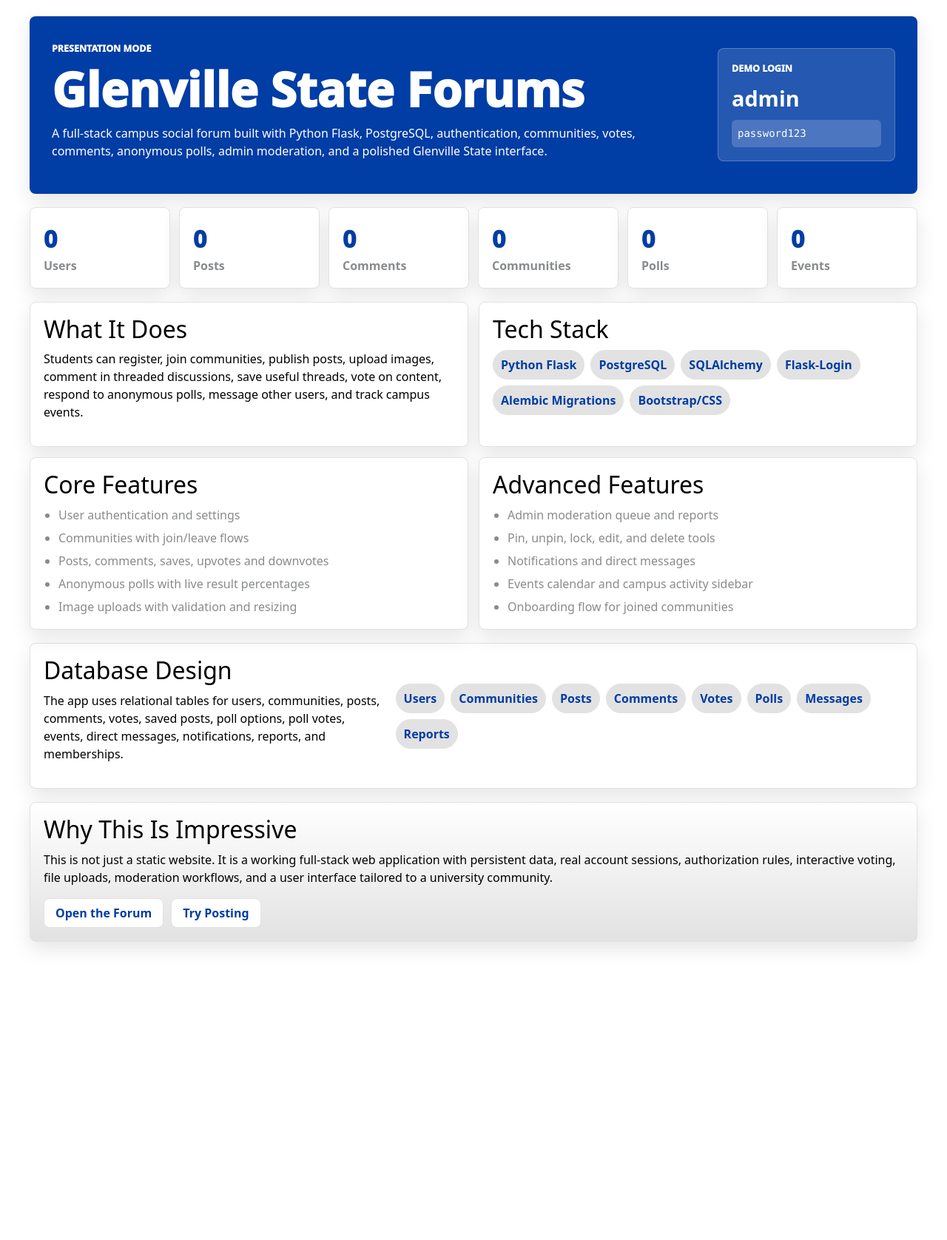
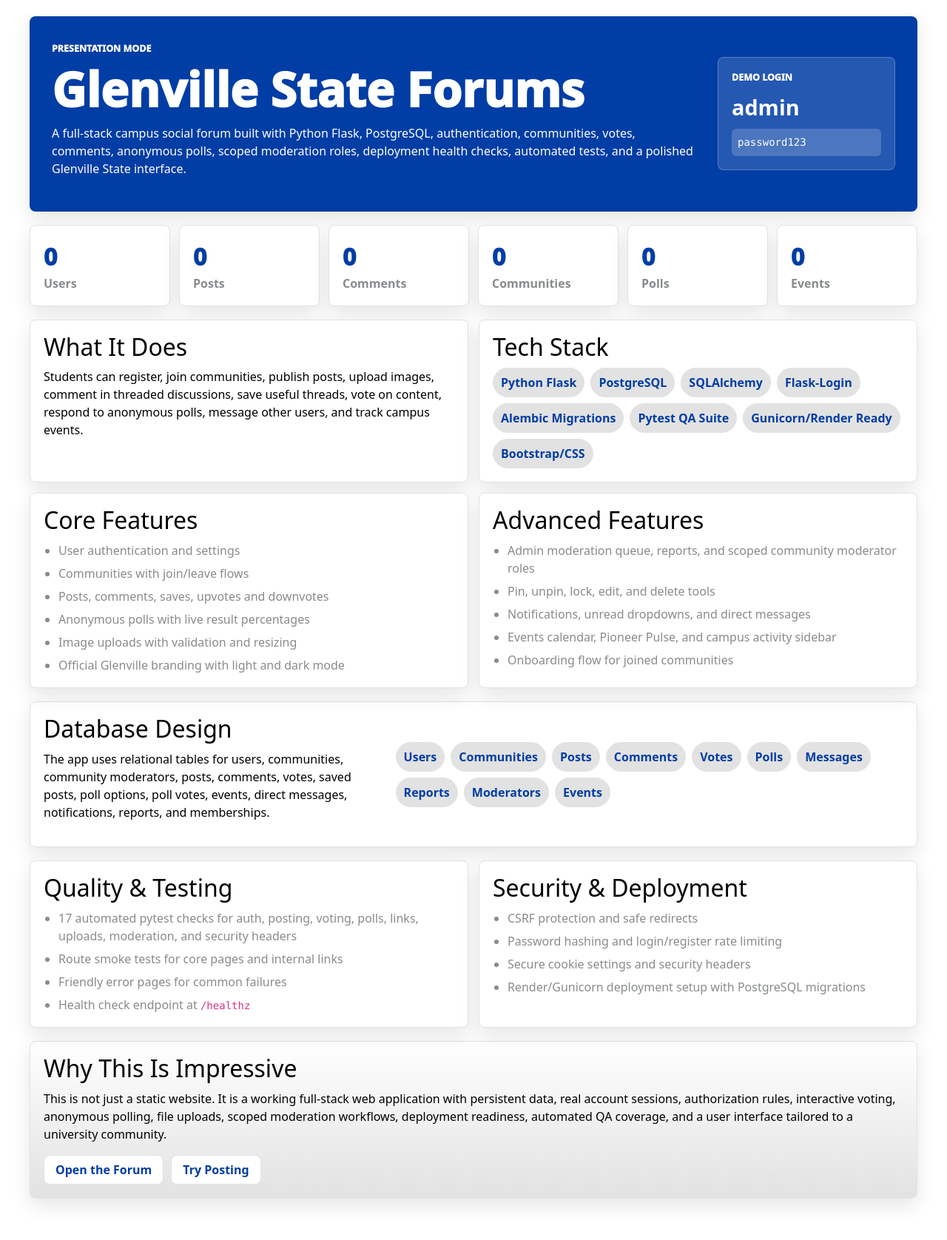
Before and after one commit to callumcrossman03-dotcom/Glenville-Forum, a Flask app: page /about-project in a window 1280 px wide. Shown: the part 160-1836 px from the top of the page at 74% size. Before the commit the page ends 1443 px from the top, so only its background shows below. Run offline with Flask 3, Linux system fonts and the light colour scheme; data that the repository does not hold is empty.

Commit message:
Update about project page

```diff
--- a/app/templates/base.html
+++ b/app/templates/base.html
@@ -6,7 +6,7 @@
     <title>{% block title %}Glenville State Forums{% endblock %}</title>
     <link rel="icon" type="image/png" href="{{ url_for('static', filename='images/glenville-pioneers-icon.png') }}">
     <link href="https://cdn.jsdelivr.net/npm/bootstrap@5.3.3/dist/css/bootstrap.min.css" rel="stylesheet">
-    <link rel="stylesheet" href="{{ url_for('static', filename='styles.css') ~ '?v=pioneer-pulse-fit-1' }}">
+    <link rel="stylesheet" href="{{ url_for('static', filename='styles.css') ~ '?v=about-updated-1' }}">
   </head>
   <body>
     <header class="site-header">
--- a/app/templates/forum/about_project.html
+++ b/app/templates/forum/about_project.html
@@ -7,7 +7,7 @@
     <div>
       <span class="hero-kicker">Presentation Mode</span>
       <h1>Glenville State Forums</h1>
-      <p>A full-stack campus social forum built with Python Flask, PostgreSQL, authentication, communities, votes, comments, anonymous polls, admin moderation, and a polished Glenville State interface.</p>
+      <p>A full-stack campus social forum built with Python Flask, PostgreSQL, authentication, communities, votes, comments, anonymous polls, scoped moderation roles, deployment health checks, automated tests, and a polished Glenville State interface.</p>
     </div>
     <div class="project-demo-card">
       <span>Demo Login</span>
@@ -38,6 +38,8 @@
         <span>SQLAlchemy</span>
         <span>Flask-Login</span>
         <span>Alembic Migrations</span>
+        <span>Pytest QA Suite</span>
+        <span>Gunicorn/Render Ready</span>
         <span>Bootstrap/CSS</span>
       </div>
     </article>
@@ -49,15 +51,16 @@
         <li>Posts, comments, saves, upvotes and downvotes</li>
         <li>Anonymous polls with live result percentages</li>
         <li>Image uploads with validation and resizing</li>
+        <li>Official Glenville branding with light and dark mode</li>
       </ul>
     </article>
     <article class="project-panel">
       <h2>Advanced Features</h2>
       <ul class="project-list">
-        <li>Admin moderation queue and reports</li>
+        <li>Admin moderation queue, reports, and scoped community moderator roles</li>
         <li>Pin, unpin, lock, edit, and delete tools</li>
-        <li>Notifications and direct messages</li>
-        <li>Events calendar and campus activity sidebar</li>
+        <li>Notifications, unread dropdowns, and direct messages</li>
+        <li>Events calendar, Pioneer Pulse, and campus activity sidebar</li>
         <li>Onboarding flow for joined communities</li>
       </ul>
     </article>
@@ -66,7 +69,7 @@
   <section class="project-architecture">
     <div>
       <h2>Database Design</h2>
-      <p>The app uses relational tables for users, communities, posts, comments, votes, saved posts, poll options, poll votes, events, direct messages, notifications, reports, and memberships.</p>
+      <p>The app uses relational tables for users, communities, community moderators, posts, comments, votes, saved posts, poll options, poll votes, events, direct messages, notifications, reports, and memberships.</p>
     </div>
     <div class="schema-map">
       <span>Users</span>
@@ -77,12 +80,35 @@
       <span>Polls</span>
       <span>Messages</span>
       <span>Reports</span>
+      <span>Moderators</span>
+      <span>Events</span>
     </div>
+  </section>
+
+  <section class="project-section-grid project-quality-grid">
+    <article class="project-panel">
+      <h2>Quality & Testing</h2>
+      <ul class="project-list">
+        <li>17 automated pytest checks for auth, posting, voting, polls, links, uploads, moderation, and security headers</li>
+        <li>Route smoke tests for core pages and internal links</li>
+        <li>Friendly error pages for common failures</li>
+        <li>Health check endpoint at <code>/healthz</code></li>
+      </ul>
+    </article>
+    <article class="project-panel">
+      <h2>Security & Deployment</h2>
+      <ul class="project-list">
+        <li>CSRF protection and safe redirects</li>
+        <li>Password hashing and login/register rate limiting</li>
+        <li>Secure cookie settings and security headers</li>
+        <li>Render/Gunicorn deployment setup with PostgreSQL migrations</li>
+      </ul>
+    </article>
   </section>
 
   <section class="project-impact">
     <h2>Why This Is Impressive</h2>
-    <p>This is not just a static website. It is a working full-stack web application with persistent data, real account sessions, authorization rules, interactive voting, file uploads, moderation workflows, and a user interface tailored to a university community.</p>
+    <p>This is not just a static website. It is a working full-stack web application with persistent data, real account sessions, authorization rules, interactive voting, anonymous polling, file uploads, scoped moderation workflows, deployment readiness, automated QA coverage, and a user interface tailored to a university community.</p>
     <div class="project-actions">
       <a class="button button-primary" href="{{ url_for('forum.index') }}">Open the Forum</a>
       <a class="button button-ghost" href="{{ url_for('forum.create_post') if current_user.is_authenticated else url_for('auth.login') }}">Try Posting</a>
```
